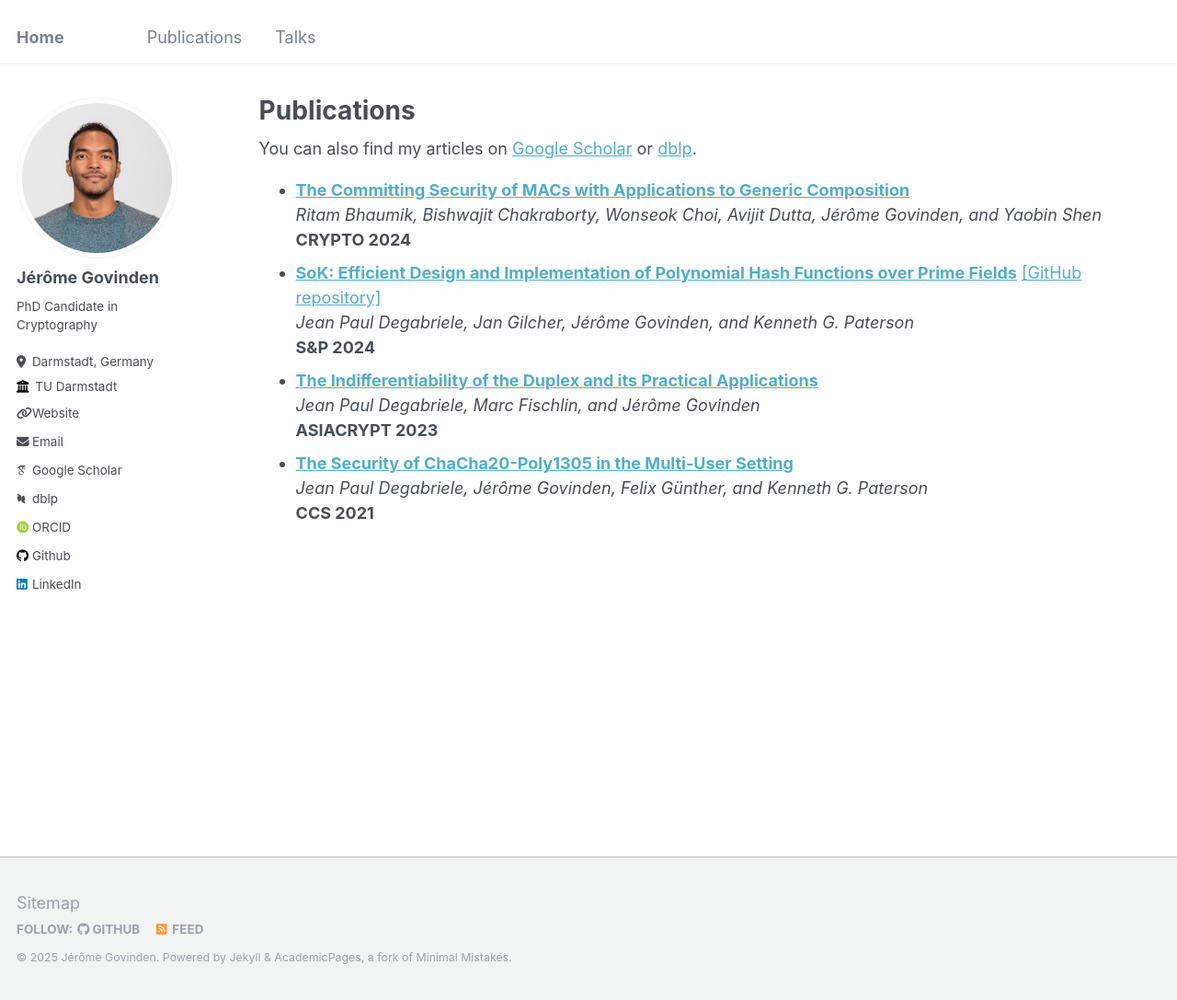
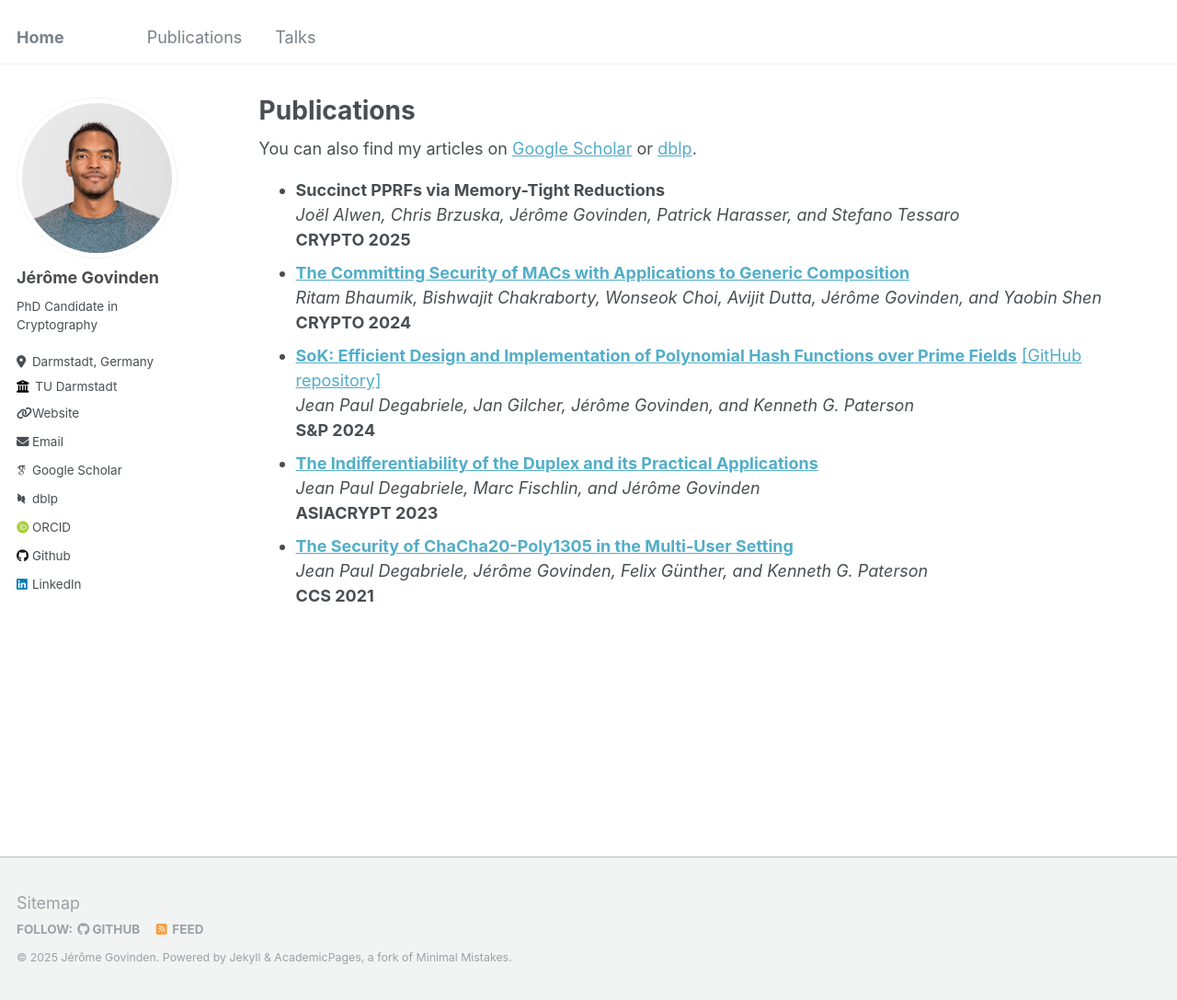
Before and after one commit to GovindenJerome/govindenjerome.github.io, a Jekyll site: the page built from _pages/publications.md, in a window 1280 px wide and 1087 px high. Shown: the whole window at 92% size. Built offline with Jekyll 4.4.1, drawn with Linux system fonts in a browser that asks for light colours; some web fonts are replaced.

Commit message:
update publications

```diff
--- a/_pages/publications.md
+++ b/_pages/publications.md
@@ -10,6 +10,9 @@ author_profile: true
 {% endif %}
 
 
+- **Succinct PPRFs via Memory-Tight Reductions**\\
+*Joël Alwen, Chris Brzuska, Jérôme Govinden, Patrick Harasser, and Stefano Tessaro*\\
+**CRYPTO 2025**
 - [**The Committing Security of MACs with Applications to Generic Composition**](https://eprint.iacr.org/2024/928.pdf)\\
 *Ritam Bhaumik, Bishwajit Chakraborty, Wonseok Choi, Avijit Dutta, Jérôme Govinden, and Yaobin Shen*\\
 **CRYPTO 2024**
```
